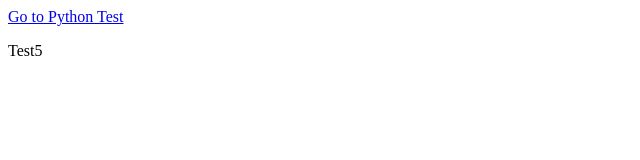
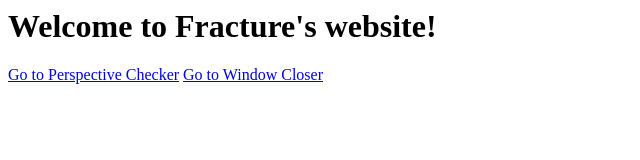
Before and after one commit to FracturedSpace/fracturedspace.github.io, a plain HTML site: page index.html in a window 1280 px wide. Shown: the whole page, without its empty margins (0-640 px from the left). Drawn offline with Linux system fonts and the light colour scheme.

Commit message:
modified index and added window closer

```diff
--- a/index.html
+++ b/index.html
@@ -2,7 +2,9 @@
   <!-- Basic Page Info -->
   <meta charset="UTF-8">
   <title>Fractured Space</title>
-  <a href="http://fracturedspace.github.io/pythontest.html" class="button-link">Go to Python Test</a>
-  <p>Test5</p>
+  <h1>Welcome to Fracture's website!</h1>
+  <a href="http://fracturedspace.github.io/pythontest.html" class="button-link">Go to Perspective Checker</a>
+  <a href="http://fracturedspace.github.io/windowcloser.html" class="button-link">Go to Window Closer</a>
+
 
 </head>
```
Also changed, not shown: windowcloser.html (added, +8 -0 lines).
